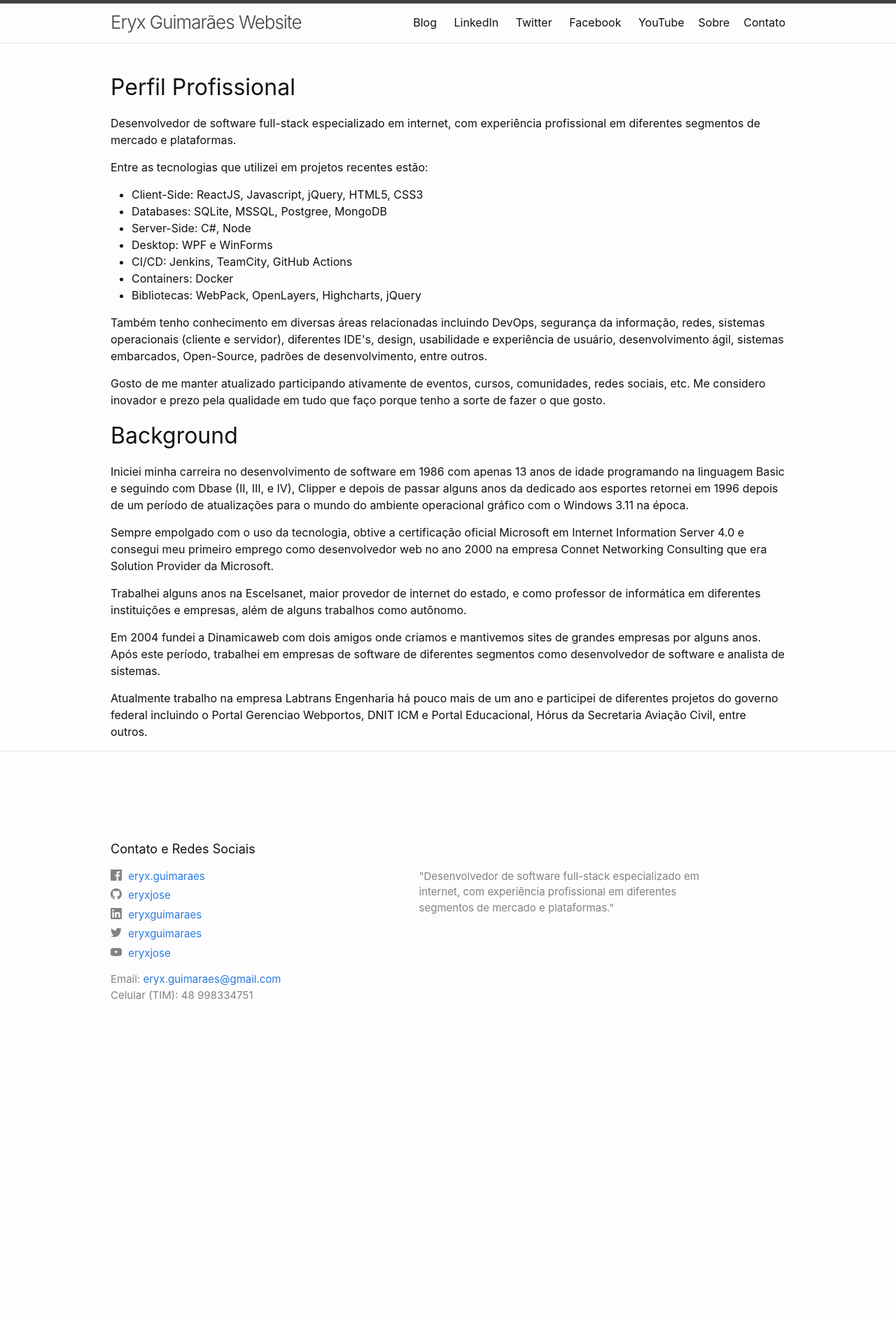
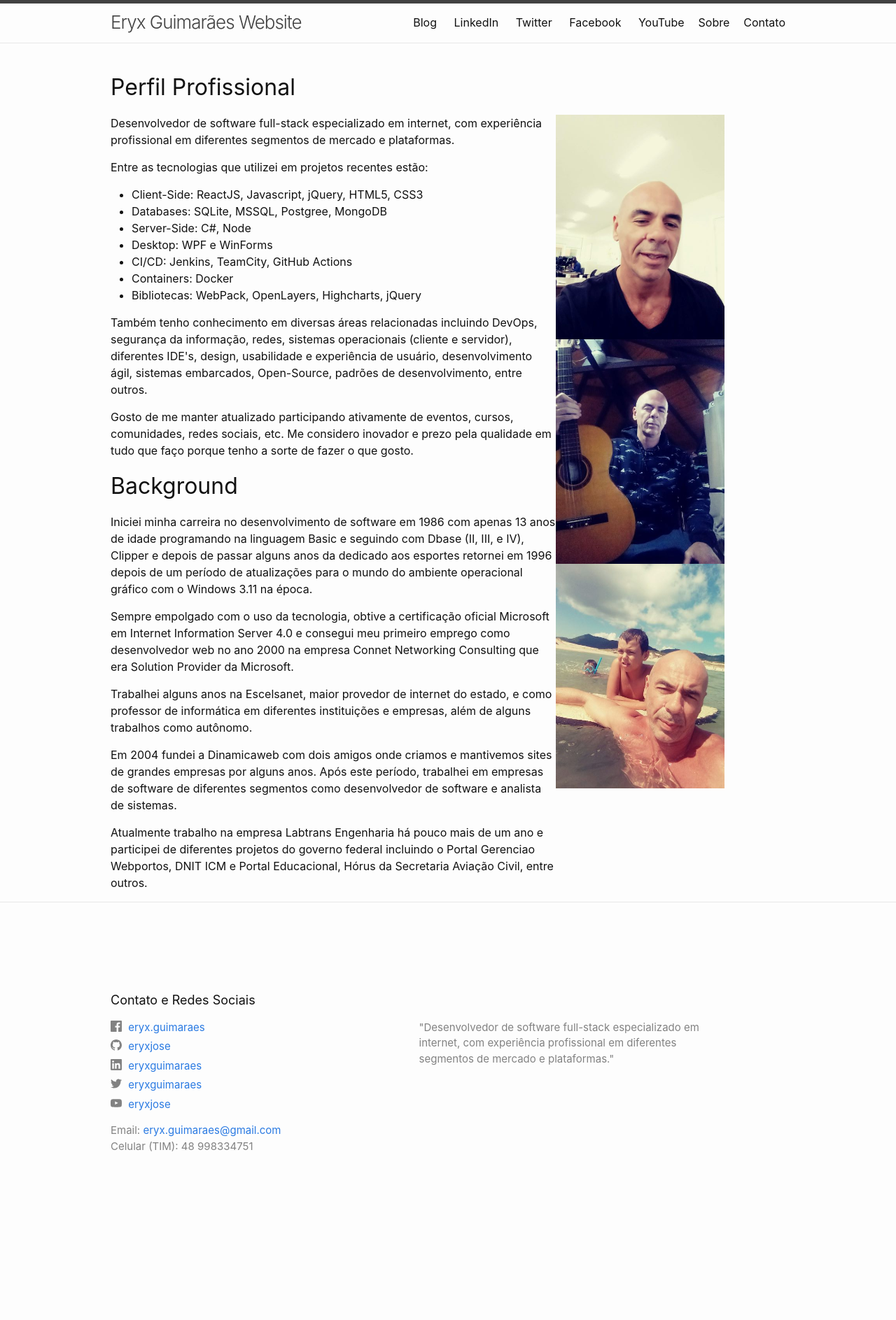
Before and after one commit to eryxjose/eryxjose.github.io, a Jekyll site: the page built from about.markdown, in a window 1280 px wide. Shown: the whole page at 70% size. Built offline with Jekyll 4.4.1, drawn with Linux system fonts in a browser that asks for light colours; before the commit the page ends 1671 px from its top, so only the background shows below that.

Commit message:
Atualizada pagina sobre com fotos de perfil

```diff
--- a/_sass/minima/_layout.scss
+++ b/_sass/minima/_layout.scss
@@ -24,8 +24,24 @@
   }
 }
 
-.body-col {
+.col-6 {
+  width: 50%;
+  float:left;
+}
 
+.col-3 {
+  width: 33%;
+  float:left;
+}
+
+.col-4 {
+  width: 25%;
+  float:left;
+}
+
+.col-8 {
+  width: 66%;
+  float:left;
 }
 
 .site-nav {
--- a/about.markdown
+++ b/about.markdown
@@ -7,63 +7,72 @@ permalink: /sobre/
 <div class="wrapper">
 
     <h1>Perfil Profissional</h1>
+    <div class="col-8">
+        <p>
+            Desenvolvedor de software full-stack especializado em internet, com experiência profissional em
+            diferentes segmentos de mercado e plataformas.
+        </p>
 
-    <p>
-        Desenvolvedor de software full-stack especializado em internet, com experiência profissional em
-        diferentes segmentos de mercado e plataformas.
-    </p>
+        <p>
+            Entre as tecnologias que utilizei em projetos recentes estão:
 
-    <p>
-        Entre as tecnologias que utilizei em projetos recentes estão:
+            <ul>
+                <li>
+                    Client-Side: ReactJS, Javascript, jQuery, HTML5, CSS3
+                </li>
+                <li>
+                    Databases: SQLite, MSSQL, Postgree, MongoDB
+                </li>
+                <li>
+                    Server-Side: C#, Node
+                </li>
+                <li>
+                    Desktop: WPF e WinForms
+                </li>
+                <li>
+                    CI/CD: Jenkins, TeamCity, GitHub Actions
+                </li>
+                <li>
+                    Containers: Docker
+                </li>
+                <li>
+                    Bibliotecas: WebPack, OpenLayers, Highcharts, jQuery
+                </li>
+            </ul>
+        </p>
+        <p>
+            Também tenho conhecimento em diversas áreas relacionadas incluindo DevOps, segurança da informação, redes, sistemas operacionais (cliente e servidor), diferentes IDE's, design, usabilidade e experiência de usuário, desenvolvimento ágil, sistemas embarcados, Open-Source, padrões de desenvolvimento, entre outros.
+        </p>
+        <p>
+            Gosto de me manter atualizado participando ativamente de eventos, cursos, comunidades, redes sociais, etc. Me considero inovador e prezo pela qualidade em tudo que faço porque tenho a sorte de fazer o que gosto.
+        </p>
 
-        <ul>
-            <li>
-                Client-Side: ReactJS, Javascript, jQuery, HTML5, CSS3
-            </li>
-            <li>
-                Databases: SQLite, MSSQL, Postgree, MongoDB
-            </li>
-            <li>
-                Server-Side: C#, Node
-            </li>
-            <li>
-                Desktop: WPF e WinForms
-            </li>
-            <li>
-                CI/CD: Jenkins, TeamCity, GitHub Actions
-            </li>
-            <li>
-                Containers: Docker
-            </li>
-            <li>
-                Bibliotecas: WebPack, OpenLayers, Highcharts, jQuery
-            </li>
-        </ul>
-    </p>
-    <p>
-        Também tenho conhecimento em diversas áreas relacionadas incluindo DevOps, segurança da informação, redes, sistemas operacionais (cliente e servidor), diferentes IDE's, design, usabilidade e experiência de usuário, desenvolvimento ágil, sistemas embarcados, Open-Source, padrões de desenvolvimento, entre outros.
-    </p>
-    <p>
-        Gosto de me manter atualizado participando ativamente de eventos, cursos, comunidades, redes sociais, etc. Me considero inovador e prezo pela qualidade em tudo que faço porque tenho a sorte de fazer o que gosto.
-    </p>
+        <h1>
+            Background
+        </h1>
+        <p>
+            Iniciei minha carreira no desenvolvimento de software em 1986 com apenas 13 anos de idade programando na linguagem Basic e seguindo com Dbase (II, III, e IV), Clipper e depois de passar alguns anos da dedicado aos esportes retornei em 1996 depois de um período de atualizações para o mundo do ambiente operacional gráfico com o Windows 3.11 na época.
+        </p>
+        <p>
+            Sempre empolgado com o uso da tecnologia, obtive a certificação oficial Microsoft em Internet Information Server 4.0 e consegui meu primeiro emprego como desenvolvedor web no ano 2000 na empresa Connet Networking Consulting que era Solution Provider da Microsoft.
+        </p>
+        <p>
+            Trabalhei alguns anos na Escelsanet, maior provedor de internet do estado, e como professor de informática em diferentes instituições e empresas, além de alguns trabalhos como autônomo.
+        </p>
+        <p>
+            Em 2004 fundei a Dinamicaweb com dois amigos onde criamos e mantivemos sites de grandes empresas por alguns anos. Após este período, trabalhei em empresas de software de diferentes segmentos como desenvolvedor de software e analista de sistemas.
+        </p>
+        <p>
+            Atualmente trabalho na empresa Labtrans Engenharia há pouco mais de um ano e participei de diferentes projetos do governo federal incluindo o Portal Gerenciao Webportos, DNIT ICM e Portal Educacional, Hórus da Secretaria Aviação Civil, entre outros.
+        </p>
 
-    <h1>
-        Background
-    </h1>
-    <p>
-        Iniciei minha carreira no desenvolvimento de software em 1986 com apenas 13 anos de idade programando na linguagem Basic e seguindo com Dbase (II, III, e IV), Clipper e depois de passar alguns anos da dedicado aos esportes retornei em 1996 depois de um período de atualizações para o mundo do ambiente operacional gráfico com o Windows 3.11 na época.
-    </p>
-    <p>
-        Sempre empolgado com o uso da tecnologia, obtive a certificação oficial Microsoft em Internet Information Server 4.0 e consegui meu primeiro emprego como desenvolvedor web no ano 2000 na empresa Connet Networking Consulting que era Solution Provider da Microsoft.
-    </p>
-    <p>
-        Trabalhei alguns anos na Escelsanet, maior provedor de internet do estado, e como professor de informática em diferentes instituições e empresas, além de alguns trabalhos como autônomo.
-    </p>
-    <p>
-        Em 2004 fundei a Dinamicaweb com dois amigos onde criamos e mantivemos sites de grandes empresas por alguns anos. Após este período, trabalhei em empresas de software de diferentes segmentos como desenvolvedor de software e analista de sistemas.
-    </p>
-    <p>
-        Atualmente trabalho na empresa Labtrans Engenharia há pouco mais de um ano e participei de diferentes projetos do governo federal incluindo o Portal Gerenciao Webportos, DNIT ICM e Portal Educacional, Hórus da Secretaria Aviação Civil, entre outros.
-    </p>
+    </div>
+    <div class="col-4">
+        <img src="/assets/images/foto_perfil_2.jpg" alt="" width="100%">
+        <br />
+        <img src="/assets/images/foto_perfil_4.jpg" alt="" width="100%">
+        <br />
+        <img src="/assets/images/foto_perfil_3.jpg" alt="" width="100%">
+    </div>
 
 </div>
```
Also changed, not shown: assets/css/blog.css (deleted, +0 -16 lines), assets/images/foto_perfil_2.jpg (added), assets/images/foto_perfil_3.jpg (added), assets/images/foto_perfil_4.jpg (added), 1 other file.
